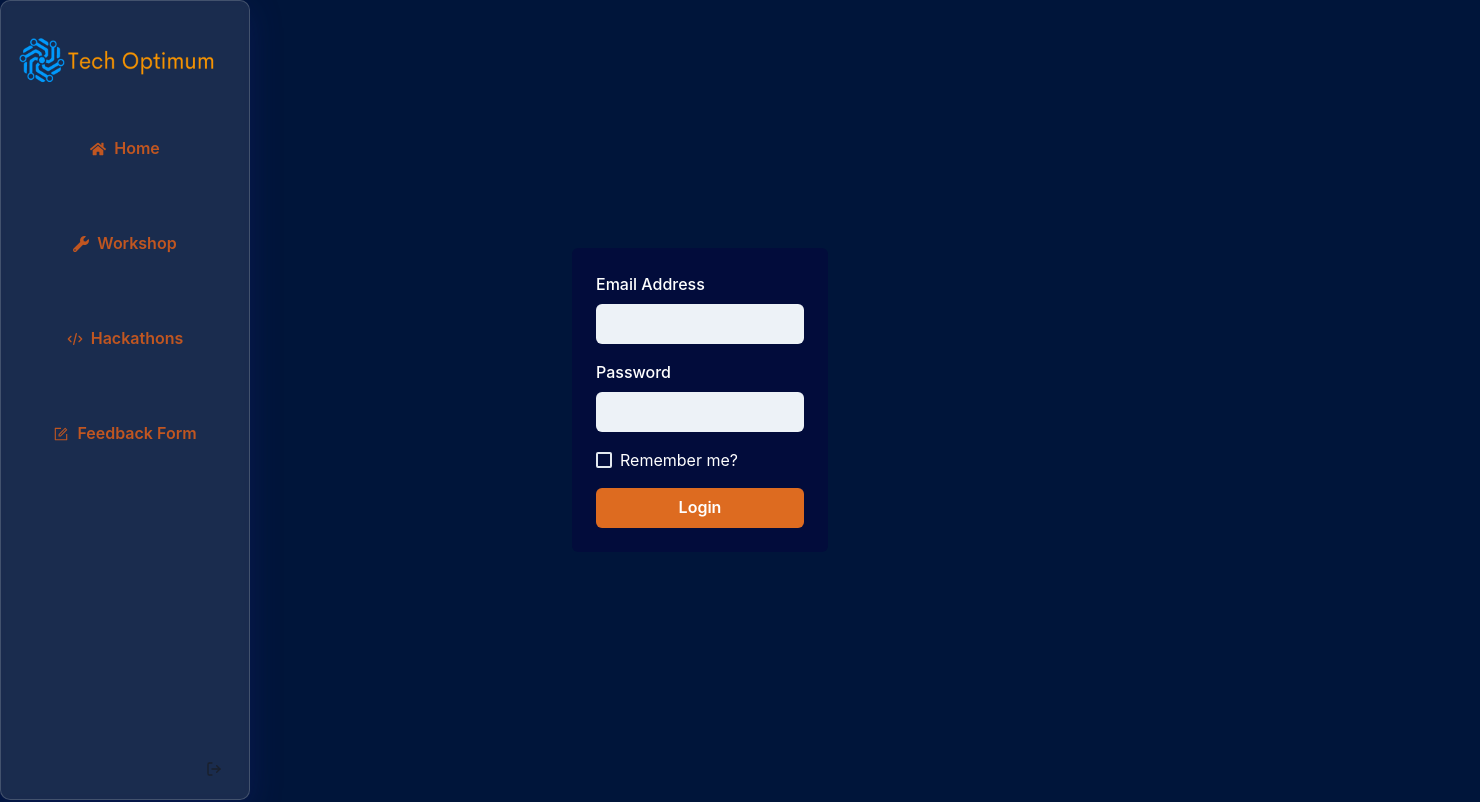
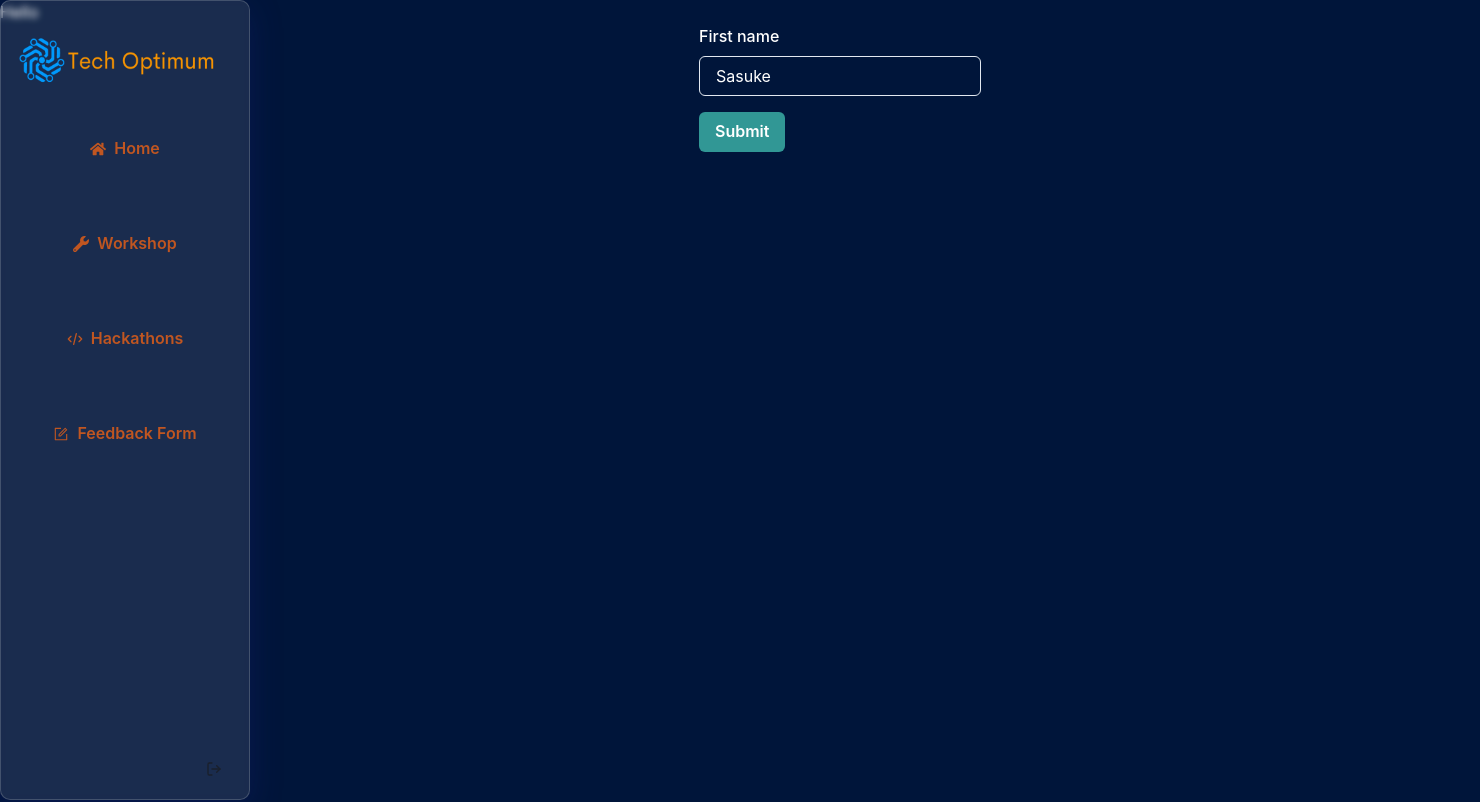
Before and after one commit to TechOptimum/dashboard, a Next.js app: page /feedback in a window 1280 px wide. Shown: the top 802 px of the page, 1480 px wide, since content can reach past the window. Built offline with nearby package versions, Linux system fonts and the light colour scheme.

Commit message:
Updated Form

```diff
--- a/comps/feedForm.js
+++ b/comps/feedForm.js
@@ -1,4 +1,4 @@
-import { Formik, Field } from "formik";
+import { Formik, Field, Form } from "formik";
 import {
   Box,
   Button,
@@ -9,83 +9,134 @@ import {
   FormErrorMessage,
   Input,
   VStack,
+  Text,
+  Center,
 } from "@chakra-ui/react";
 import React from "react";
 
-export default function feedback_form() {
+function validateName(value) {
+  let error;
+  if (!value) {
+    error = "Name is required";
+  } else if (value.toLowerCase() !== "naruto") {
+    error = "Jeez! You're not a fan 😱";
+  }
+  return error;
+}
+
+function Feedform() {
   return (
     <>
-      <Flex align="center" justify="center" ml="120px" h="100vh">
-        <Box bg="rgba(5, 0, 59, 0.439)" p={6} rounded="md" w={64}>
+      <Flex w="100%" justify="center" ml="200px">
+        <VStack mb="100px">
           <Formik
-            initialValues={{
-              email: "",
-              password: "",
-              rememberMe: false,
-            }}
-            onSubmit={(values) => {
-              alert(JSON.stringify(values, null, 2));
+            initialValues={{ name: "Sasuke" }}
+            onSubmit={(values, actions) => {
+              setTimeout(() => {
+                alert(JSON.stringify(values, null, 2));
+                actions.setSubmitting(false);
+              }, 1000);
             }}
           >
-            {({ handleSubmit, errors, touched }) => (
-              <form onSubmit={handleSubmit}>
-                <VStack spacing={4} align="flex-start">
-                  <FormControl>
-                    <FormLabel color="white" htmlFor="email">
-                      Email Address
-                    </FormLabel>
-                    <Field
-                      as={Input}
-                      id="email"
-                      name="email"
-                      type="email"
-                      variant="filled"
-                    />
-                  </FormControl>
-                  <FormControl
-                    isInvalid={!!errors.password && touched.password}
-                  >
-                    <FormLabel htmlFor="password" color="white">
-                      Password
-                    </FormLabel>
-                    <Field
-                      as={Input}
-                      id="password"
-                      name="password"
-                      type="password"
-                      variant="filled"
-                      color="white"
-                      validate={(value) => {
-                        let error;
-
-                        if (value.length < 5) {
-                          error = "Password must contain at least 6 characters";
-                        }
-
-                        return error;
-                      }}
-                    />
-                    <FormErrorMessage>{errors.password}</FormErrorMessage>
-                  </FormControl>
-                  <Field
-                    as={Checkbox}
-                    id="rememberMe"
-                    name="rememberMe"
-                    colorScheme="orange"
-                    color="white"
-                  >
-                    Remember me?
-                  </Field>
-                  <Button type="submit" colorScheme="orange" width="full">
-                    Login
-                  </Button>
-                </VStack>
-              </form>
+            {(props) => (
+              <Form>
+                <Field name="name" validate={validateName}>
+                  {({ field, form }) => (
+                    <FormControl
+                      isInvalid={form.errors.name && form.touched.name}
+                    >
+                      <FormLabel htmlFor="name">First name</FormLabel>
+                      <Input {...field} id="name" placeholder="name" />
+                      <FormErrorMessage>{form.errors.name}</FormErrorMessage>
+                    </FormControl>
+                  )}
+                </Field>
+                <Button
+                  mt={4}
+                  colorScheme="teal"
+                  isLoading={props.isSubmitting}
+                  type="submit"
+                >
+                  Submit
+                </Button>
+              </Form>
             )}
           </Formik>
-        </Box>
+        </VStack>
       </Flex>
-      ;
     </>
   );
 }
+export default Feedform;
+
+// <Flex align="center" justify="center" ml="120px" h="100vh">
+//         <Box bg="rgba(5, 0, 59, 0.439)" p={6} rounded="md" w={64}>
+//           <Formik
+//             initialValues={{
+//               email: "",
+//               password: "",
+//               rememberMe: false,
+//             }}
+//             onSubmit={(values) => {
+//               alert(JSON.stringify(values, null, 2));
+//             }}
+//           >
+//             {({ handleSubmit, errors, touched }) => (
+//               <form onSubmit={handleSubmit}>
+//                 <VStack spacing={4} align="flex-start">
+//                   <FormControl>
+//                     <FormLabel color="white" htmlFor="email">
+//                       Email Address
+//                     </FormLabel>
+//                     <Field
+//                       as={Input}
+//                       id="email"
+//                       name="email"
+//                       type="email"
+//                       variant="filled"
+//                     />
+//                   </FormControl>
+//                   <FormControl
+//                     isInvalid={!!errors.password && touched.password}
+//                   >
+//                     <FormLabel htmlFor="password" color="white">
+//                       Password
+//                     </FormLabel>
+//                     <Field
+//                       as={Input}
+//                       id="password"
+//                       name="password"
+//                       type="password"
+//                       variant="filled"
+//                       color="white"
+//                       validate={(value) => {
+//                         let error;
+
+//                         if (value.length < 5) {
+//                           error = "Password must contain at least 6 characters";
+//                         }
+
+//                         return error;
+//                       }}
+//                     />
+//                     <FormErrorMessage>{errors.password}</FormErrorMessage>
+//                   </FormControl>
+//                   <Field
+//                     as={Checkbox}
+//                     id="rememberMe"
+//                     name="rememberMe"
+//                     colorScheme="orange"
+//                     color="white"
+//                   >
+//                     Remember me?
+//                   </Field>
+//                   <Button type="submit" colorScheme="orange" width="full">
+//                     Login
+//                   </Button>
+//                 </VStack>
+//               </form>
+//             )}
+//           </Formik>
+//         </Box>
+//       </Flex>
+//       ;
--- a/pages/feedback.js
+++ b/pages/feedback.js
@@ -1,91 +1,10 @@
-import { Formik, Field } from "formik";
-import {
-  Box,
-  Button,
-  Checkbox,
-  Flex,
-  FormControl,
-  FormLabel,
-  FormErrorMessage,
-  Input,
-  VStack,
-} from "@chakra-ui/react";
-import React from "react";
+import Feedform from "../comps/feedForm";
 
 export default function feedback() {
   return (
     <>
-      <Flex align="center" justify="center" ml="120px" h="100vh">
-        <Box bg="rgba(5, 0, 59, 0.439)" p={6} rounded="md" w={64}>
-          <Formik
-            initialValues={{
-              email: "",
-              password: "",
-              rememberMe: false,
-            }}
-            onSubmit={(values) => {
-              alert(JSON.stringify(values, null, 2));
-            }}
-          >
-            {({ handleSubmit, errors, touched }) => (
-              <form onSubmit={handleSubmit}>
-                <VStack spacing={4} align="flex-start">
-                  <FormControl>
-                    <FormLabel color="white" htmlFor="email">
-                      Email Address
-                    </FormLabel>
-                    <Field
-                      as={Input}
-                      id="email"
-                      name="email"
-                      type="email"
-                      variant="filled"
-                    />
-                  </FormControl>
-                  <FormControl
-                    isInvalid={!!errors.password && touched.password}
-                  >
-                    <FormLabel htmlFor="password" color="white">
-                      Password
-                    </FormLabel>
-                    <Field
-                      as={Input}
-                      id="password"
-                      name="password"
-                      type="password"
-                      variant="filled"
-                      color="white"
-                      validate={(value) => {
-                        let error;
-
-                        if (value.length < 5) {
-                          error = "Password must contain at least 6 characters";
-                        }
-
-                        return error;
-                      }}
-                    />
-                    <FormErrorMessage>{errors.password}</FormErrorMessage>
-                  </FormControl>
-                  <Field
-                    as={Checkbox}
-                    id="rememberMe"
-                    name="rememberMe"
-                    colorScheme="orange"
-                    color="white"
-                  >
-                    Remember me?
-                  </Field>
-                  <Button type="submit" colorScheme="orange" width="full">
-                    Login
-                  </Button>
-                </VStack>
-              </form>
-            )}
-          </Formik>
-        </Box>
-      </Flex>
-      ;
+      <h1>Hello</h1>
+      <Feedform />
     </>
   );
 }
```
